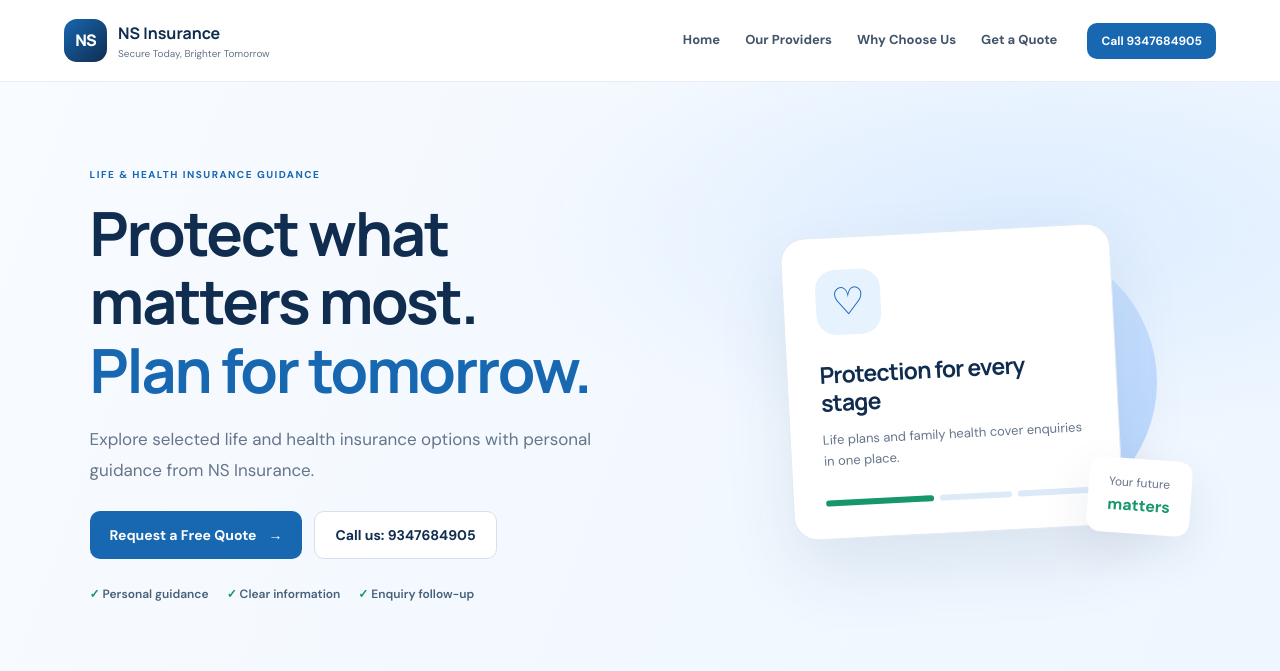
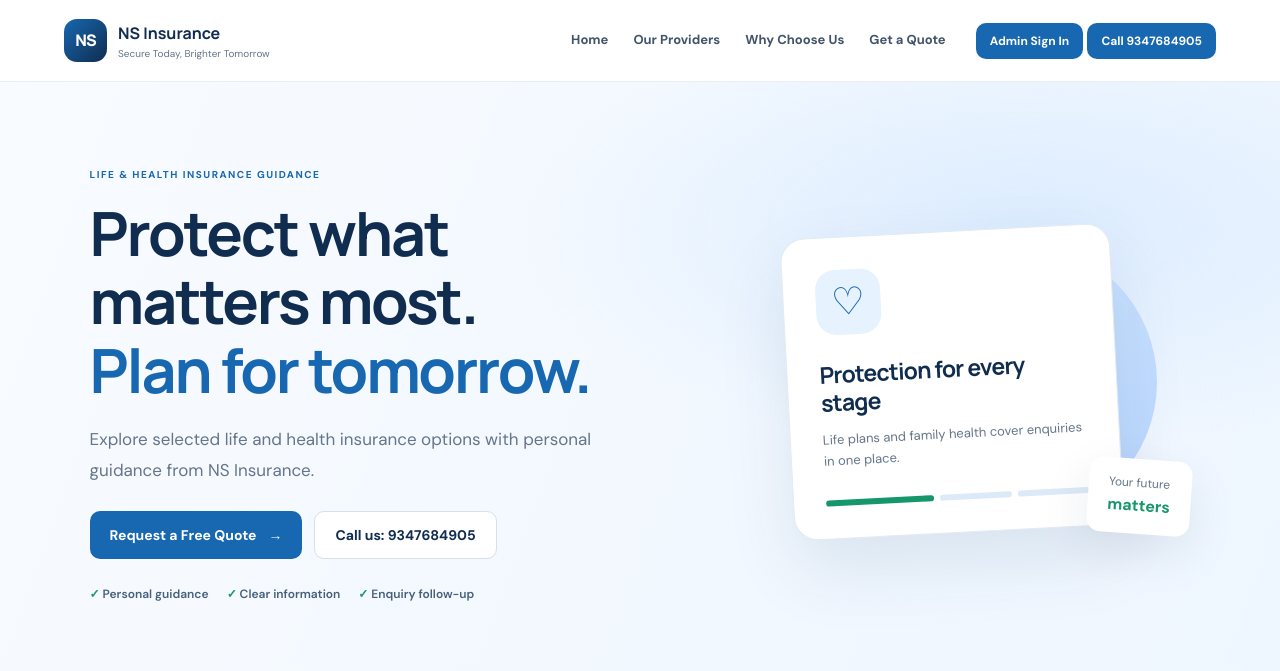
Before and after one commit to kishore143-creator/ns-insurance-website, a Flask app: page / in a window 1280 px wide. Shown: the top 671 px of the page. Run offline with Flask 3, Linux system fonts and the light colour scheme; parts of the project's set-up code (start-up, migrations or seed data) failed here and were passed over.

Commit message:
Update header with admin login and call actions
Added admin login link and reorganized header actions.

```diff
--- a/templates/page.html
+++ b/templates/page.html
@@ -1,5 +1,10 @@
 <!doctype html><html lang="en"><head><meta charset="utf-8"><meta name="viewport" content="width=device-width, initial-scale=1"><meta name="description" content="NS Insurance helps you enquire about life insurance from Tata AIA and LIC, and health insurance from Care Health Insurance."><title>{{ title }} | NS Insurance</title><link rel="stylesheet" href="{{ url_for('static', filename='style.css') }}"></head><body>
-<header class="topbar"><a class="brand" href="{{ url_for('home') }}"><span class="brand-mark">NS</span><span><b>NS Insurance</b><small>Secure Today, Brighter Tomorrow</small></span></a><button class="menu-toggle" aria-label="Toggle navigation" onclick="document.querySelector('.nav-links').classList.toggle('open')">☰</button><nav class="nav-links"><a href="{{ url_for('home') }}#home">Home</a><a href="{{ url_for('home') }}#plans">Our Providers</a><a href="{{ url_for('home') }}#why-us">Why Choose Us</a><a href="{{ url_for('home') }}#quote">Get a Quote</a></nav><a class="button button-small" href="tel:9347684905">Call 9347684905</a></header>
+<header class="topbar"><a class="brand" href="{{ url_for('home') }}"><span class="brand-mark">NS</span><span><b>NS Insurance</b><small>Secure Today, Brighter Tomorrow</small></span></a><button class="menu-toggle" aria-label="Toggle navigation" onclick="document.querySelector('.nav-links').classList.toggle('open')">☰</button><nav class="nav-links"><a href="{{ url_for('home') }}#home">Home</a><a href="{{ url_for('home') }}#plans">Our Providers</a><a href="{{ url_for('home') }}#why-us">Why Choose Us</a><a href="{{ url_for('home') }}#quote">Get a Quote</a></nav>
+<div class="header-actions">
+  <a class="button button-small" href="{{ url_for('admin_login') }}">Admin Sign In</a>
+  <a class="button button-small" href="tel:9347684905">Call 9347684905</a>
+</div>
+</header>
 {% with messages = get_flashed_messages(with_categories=true) %}{% if messages %}<div class="flash-wrap">{% for category, message in messages %}<div class="flash {{ category }}">{{ message }}</div>{% endfor %}</div>{% endif %}{% endwith %}
 {{ body|safe }}
 <footer class="footer"><div><a class="brand footer-brand" href="{{ url_for('home') }}"><span class="brand-mark">NS</span><span><b>NS Insurance</b><small>Personal guidance for your insurance needs</small></span></a><p>Enquiries and assistance for selected life and health insurance products.</p></div><div><b>Contact</b><p><a href="tel:9347684905">9347684905</a></p><p><a href="https://wa.me/919347684905" target="_blank" rel="noopener">WhatsApp us</a></p></div><div><b>Quick links</b><p><a href="{{ url_for('home') }}#plans">Insurance providers</a></p><p><a href="{{ url_for('home') }}#quote">Request a quote</a></p><p><a href="{{ url_for('admin_login') }}">Admin login</a></p></div><p class="disclaimer">NS Insurance is an independent insurance enquiry and assistance website, not the official website of Tata AIA, LIC, or Care Health Insurance. Product availability, premiums, eligibility, benefits and claims are subject to the insurer's policy terms and assessment. Do not submit sensitive medical records through this form.</p><div class="copyright">© {{ year }} NS Insurance. All rights reserved.</div></footer><script src="{{ url_for('static', filename='main.js') }}"></script></body></html>
```
